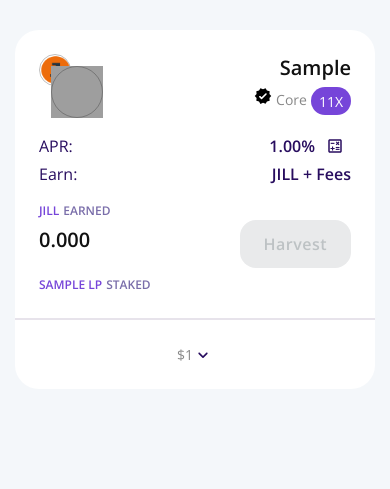
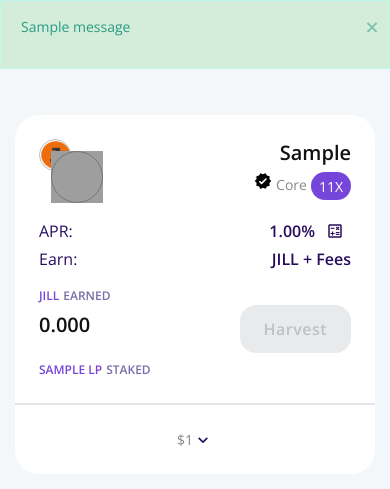
Before and after one commit to JuanCarlosFL/jillionet, a Django app: page /yeild/ in a window 390 px wide. Shown: the top 489 px of the page. Run offline with Django 3.2, Linux system fonts and the light colour scheme; tables that the repository leaves empty hold one stand-in row (values such as "Sample post"); one stand-in notice (Sample message) is shown; parts of the project's set-up code (start-up, migrations or seed data) failed here and were passed over; some libraries are stand-ins or nearby versions; grey boxes are pictures that could not be loaded.

Commit message:
success message for yeild order

```diff
--- a/templates/contract.html
+++ b/templates/contract.html
@@ -190,8 +190,8 @@
                                             <form method="post" action="{% url 'yeildfarming:buy-contract' %}">
                                                 {% csrf_token %}
                                                 <input type="hidden" name="contract_pair" value={{yeild.id}} />
-                                                {% if user.is_authenticated%}
-                                                    {%if user.get_jill_balance.amount < 10000 %}
+                                                {% if user.is_authenticated %}
+                                                    {% if user.get_jill_balance.amount < 10000 %}
                                                         <button type="button" class="sc-hKFxyN cummnL" width="100%" data-toggle="modal" data-target="#needMoreJillModal">
                                                         Buy Contract
                                                         </button>
--- /dev/null
+++ b/templates/includes/messages.html
@@ -0,0 +1,18 @@
+{% if messages %}
+    <div class="row">
+
+        <div class="col-sm-12 col-sm-offset-3">
+            {% for message in messages %}
+                <div class="alert alert-{{ message.tags }} alert-dismissible fade show" role="alert">
+                    <p>{{ message | safe }}</p>
+                    <button type="button" class="close" data-dismiss="alert" aria-label="Close">
+                        <span aria-hidden="true">&times;</span>
+                    </button>
+                </div>
+            {% endfor %}
+        </div>
+
+    </div>
+
+
+{% endif %}
--- a/templates/layouts/base.html
+++ b/templates/layouts/base.html
@@ -68,6 +68,7 @@
 
     <div class="pcoded-main-container">
         <div class="pcoded-wrapper">
+        {% include 'includes/messages.html' %}
 
             {% block content %}{% endblock content %}
 
--- a/yeildfarming/views.py
+++ b/yeildfarming/views.py
@@ -3,6 +3,8 @@ from django.views.generic.list import ListView
 from django.views.generic.edit import CreateView
 from django.contrib.auth.mixins import LoginRequiredMixin
 from django.urls.base import reverse_lazy
+from django.contrib import messages
+
 
 from .models import YeildContract, YeildOrderBook
 
@@ -17,6 +19,10 @@ class BuyContractView(LoginRequiredMixin, CreateView):
     fields = ['contract_pair']
     success_url = reverse_lazy('app:yeild')
 
+    def get_success_url(self):
+        messages.success(self.request, f'You successfully bought the <strong>{self.object.contract_pair.yeildpair}</strong> contract')
+        return super().get_success_url()
+
     def form_valid(self, form):
         form.instance.user = self.request.user
         return super().form_valid(form)
```
